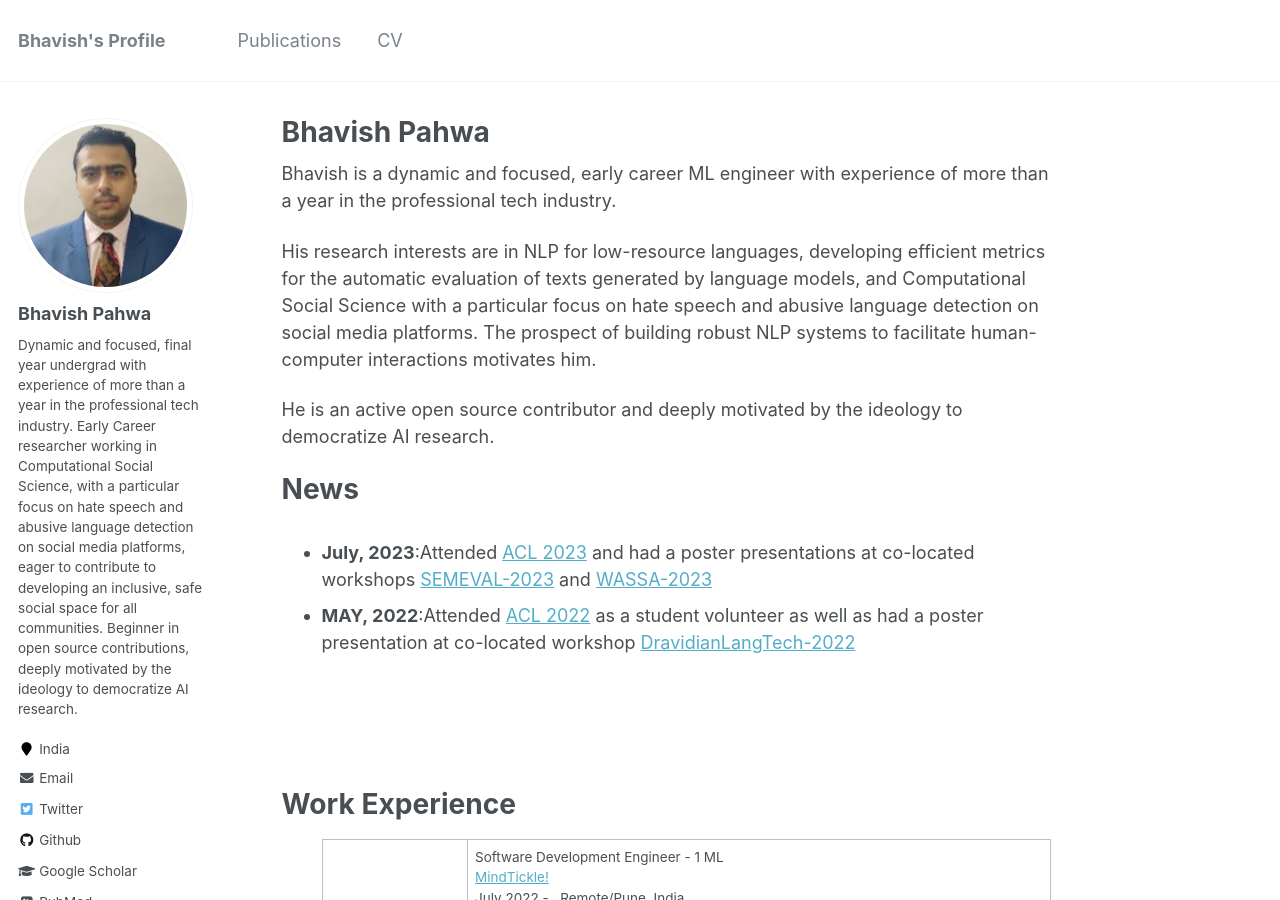
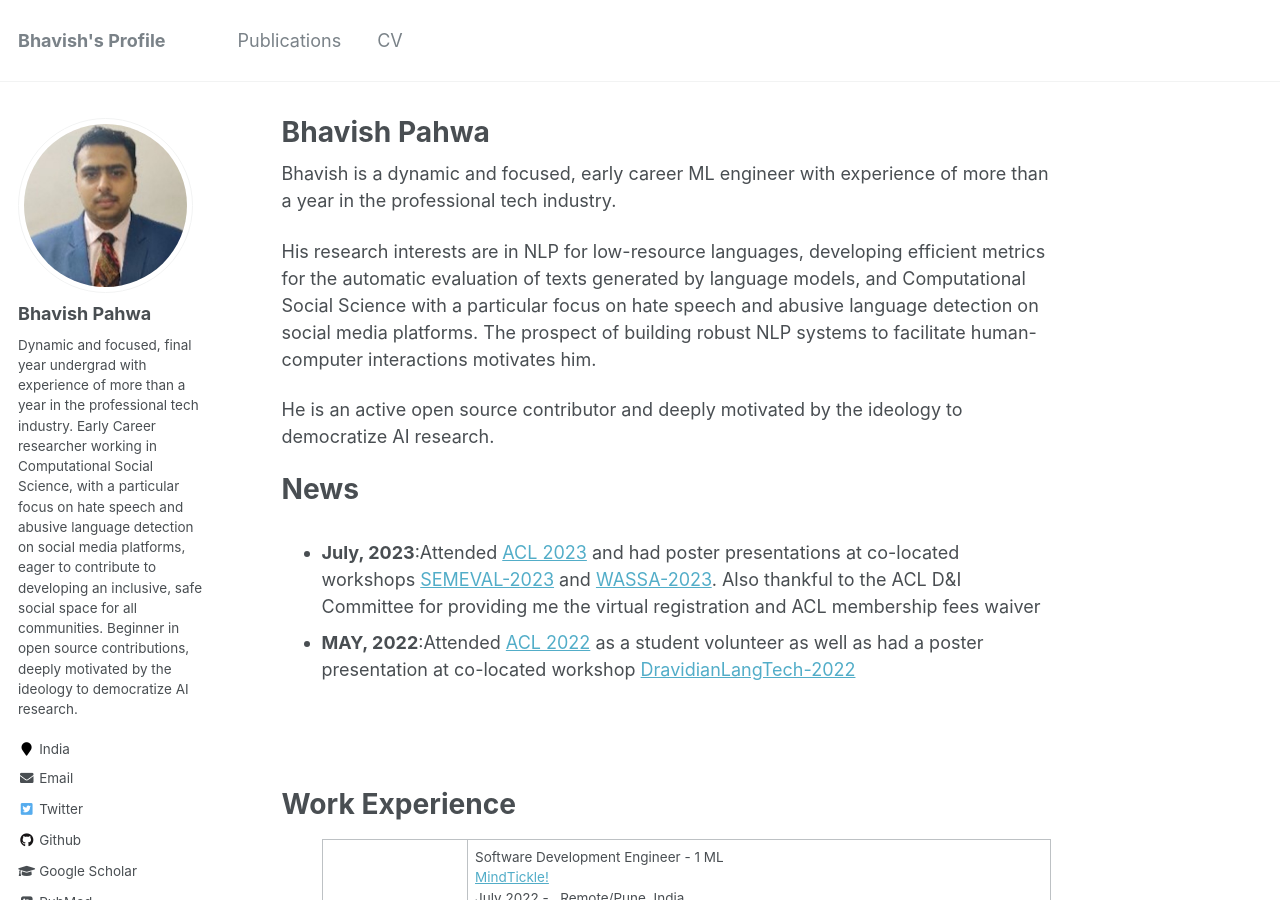
Before and after one commit to bp-high/bp-high.github.io, a Jekyll site: the page built from _pages/about.md, in a window 1280 px wide and 900 px high. Built offline with Jekyll 4.4.1, drawn with Linux system fonts in a browser that asks for light colours; some web fonts are replaced.

Commit message:
Change about section

```diff
--- a/_pages/about.md
+++ b/_pages/about.md
@@ -19,7 +19,7 @@ He is an active open source contributor and deeply motivated by the ideology to
 
 <div style="overflow-y:scroll; height:12em;">
 <ul>
-<li class="a"><strong>July, 2023</strong>:Attended <a href="https://2023.aclweb.org/" target="_blank">ACL 2023</a> and had a poster presentations at co-located workshops <a href="https://semeval.github.io/SemEval2023/" target="_blank">SEMEVAL-2023</a>  and <a href="https://wassa-workshop.github.io/" target="_blank">WASSA-2023</a> </li>
+<li class="a"><strong>July, 2023</strong>:Attended <a href="https://2023.aclweb.org/" target="_blank">ACL 2023</a> and had poster presentations at co-located workshops <a href="https://semeval.github.io/SemEval2023/" target="_blank">SEMEVAL-2023</a>  and <a href="https://wassa-workshop.github.io/" target="_blank">WASSA-2023</a>. Also thankful to the ACL D&I Committee for providing me the virtual registration and ACL membership fees waiver</li>
 <li class="a"><strong>MAY, 2022</strong>:Attended <a href="https://www.2022.aclweb.org/" target="_blank">ACL 2022</a> as a student volunteer as well as had a poster presentation at co-located workshop <a href="https://dravidianlangtech.github.io/2022/" target="_blank">DravidianLangTech-2022</a> </li>
 </ul>
 </div>
```
